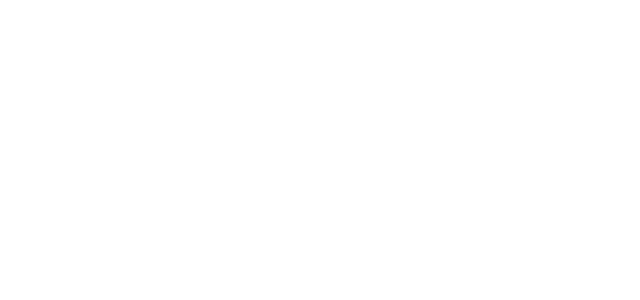
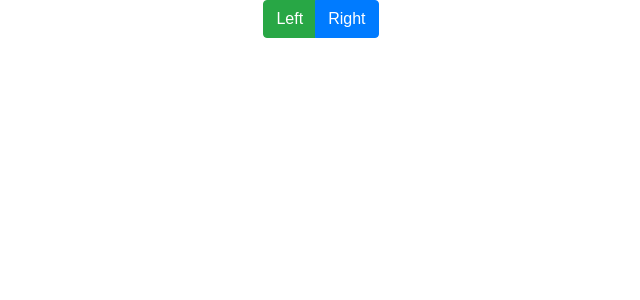
Before and after one commit to zyh1156/zyhyzh, a Vue app: page /venom in a window 1280 px wide. Shown: the top 300 px of the page, without its empty margins (319-959 px from the left). Built offline with nearby package versions, Linux system fonts and the light colour scheme.

Commit message:
相关优化

```diff
--- a/src/components/venom/index.vue
+++ b/src/components/venom/index.vue
@@ -1,10 +1,18 @@
 <template>
-    <section></section>
+  <section class="container">
+    <div class="text-center">
+      <div class="btn-group" role="group" aria-label="Basic example">
+        <button type="button" class="btn btn-success">Left</button>
+        <button type="button" class="btn btn-primary">Right</button>
+      </div>
+    </div>
+    <div></div>
+  </section>
 </template>
 <script>
 export default {
-    data(){
-        return{}
-    }
-}
+  data() {
+    return {};
+  },
+};
 </script>
--- a/src/core/router.js
+++ b/src/core/router.js
@@ -84,7 +84,14 @@ const router = new VueRouter({
                 title: "简历"
             }
         }]
-    }]
+    },
+{
+    path:"/venom",
+    component:reRouter("venom/index"),
+    meta:{
+        title:"苦海无涯，回头是岸"
+    }
+}]
 })
 
 router.beforeEach((to, from, next) => {
```
